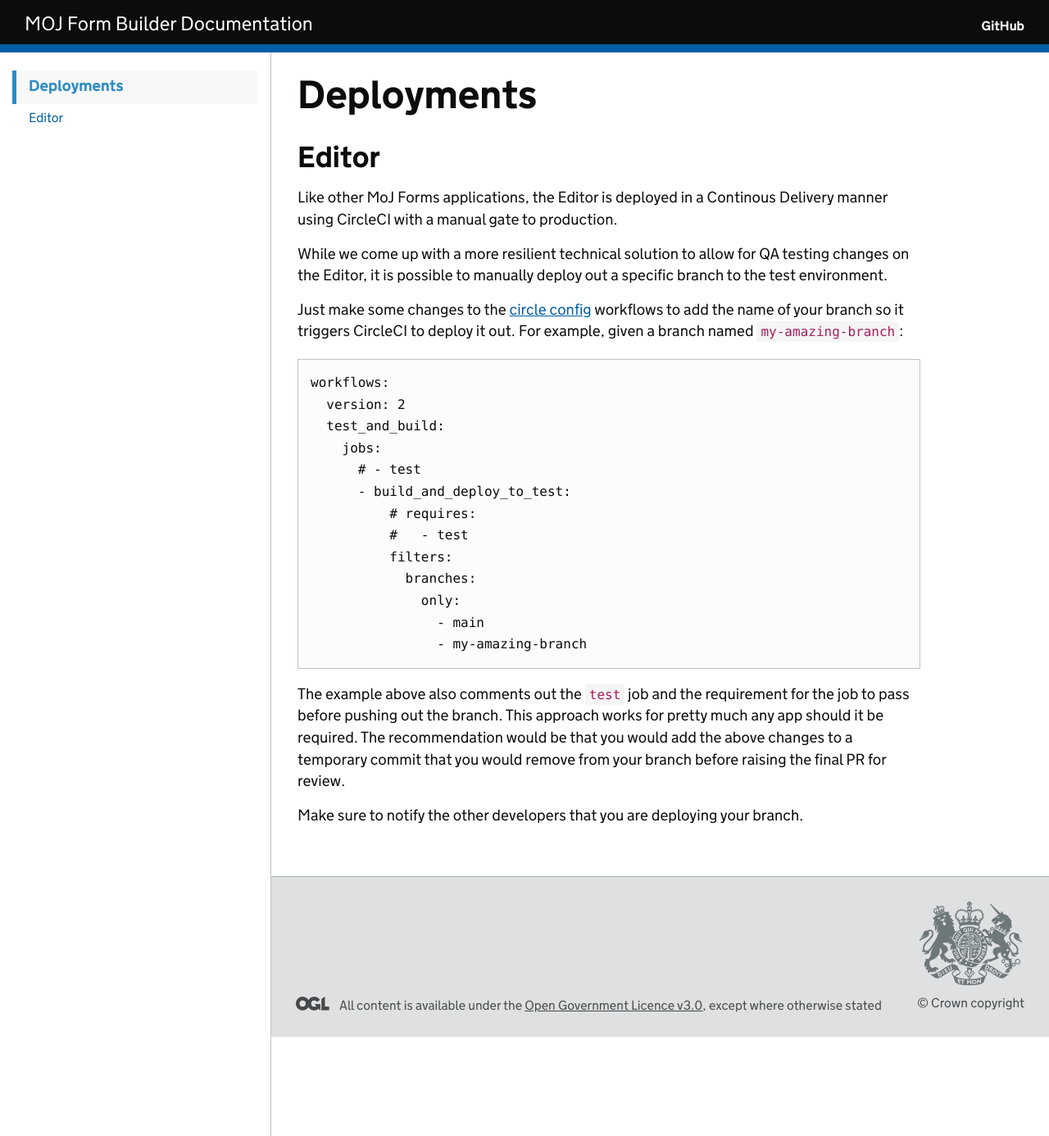
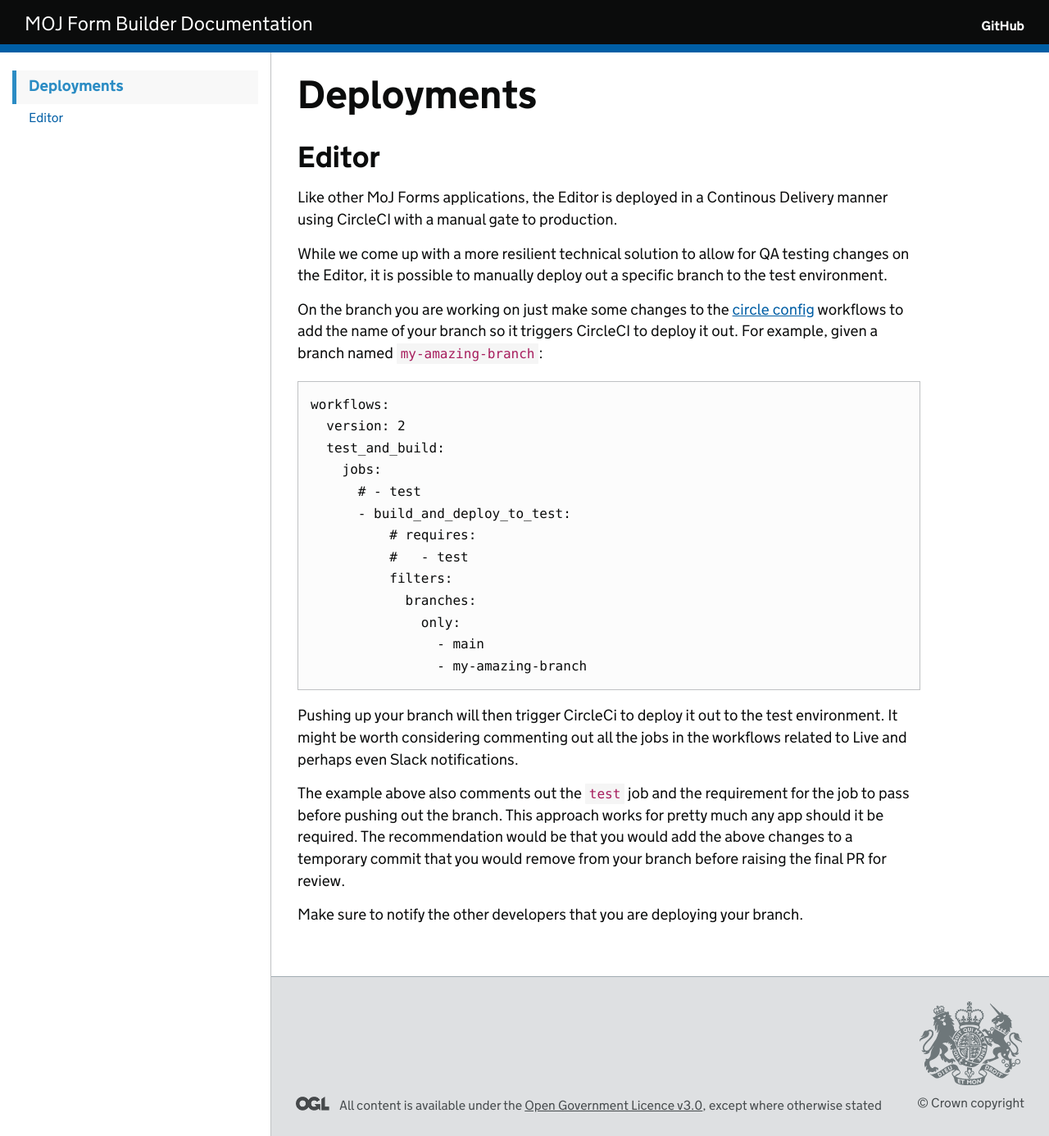
Before and after one commit to ministryofjustice/fb-guide-and-runbook, a Jekyll site: the page built from guides/deployments.md, in a window 1280 px wide. Shown: the whole page at 82% size. Built offline with Jekyll 4.4.1, drawn with Linux system fonts in a browser that asks for light colours; our own code applies the rules of GitHub Pages for plain Markdown files.

Commit message:
Deployment clarification
Make it clear that the branch you are working on is the one that you
push with CircleCI config changes

````diff
--- a/guides/deployments.md
+++ b/guides/deployments.md
@@ -11,7 +11,7 @@ Like other MoJ Forms applications, the Editor is deployed in a Continous Deliver
 
 While we come up with a more resilient technical solution to allow for QA testing changes on the Editor, it is possible to manually deploy out a specific branch to the test environment.
 
-Just make some changes to the [circle config](https://github.com/ministryofjustice/fb-editor/blob/main/.circleci/config.yml#L111) workflows to add the name of your branch so it triggers CircleCI to deploy it out. For example, given a branch named `my-amazing-branch`:
+On the branch you are working on just make some changes to the [circle config](https://github.com/ministryofjustice/fb-editor/blob/main/.circleci/config.yml#L111) workflows to add the name of your branch so it triggers CircleCI to deploy it out. For example, given a branch named `my-amazing-branch`:
 
 ```
 workflows:
@@ -29,6 +29,8 @@ workflows:
                 - my-amazing-branch
 ```
 
+Pushing up your branch will then trigger CircleCi to deploy it out to the test environment. It might be worth considering commenting out all the jobs in the workflows related to Live and perhaps even Slack notifications.
+
 The example above also comments out the `test` job and the requirement for the job to pass before pushing out the branch. This approach works for pretty much any app should it be required. The recommendation would be that you would add the above changes to a temporary commit that you would remove from your branch before raising the final PR for review.
 
 Make sure to notify the other developers that you are deploying your branch.
````
